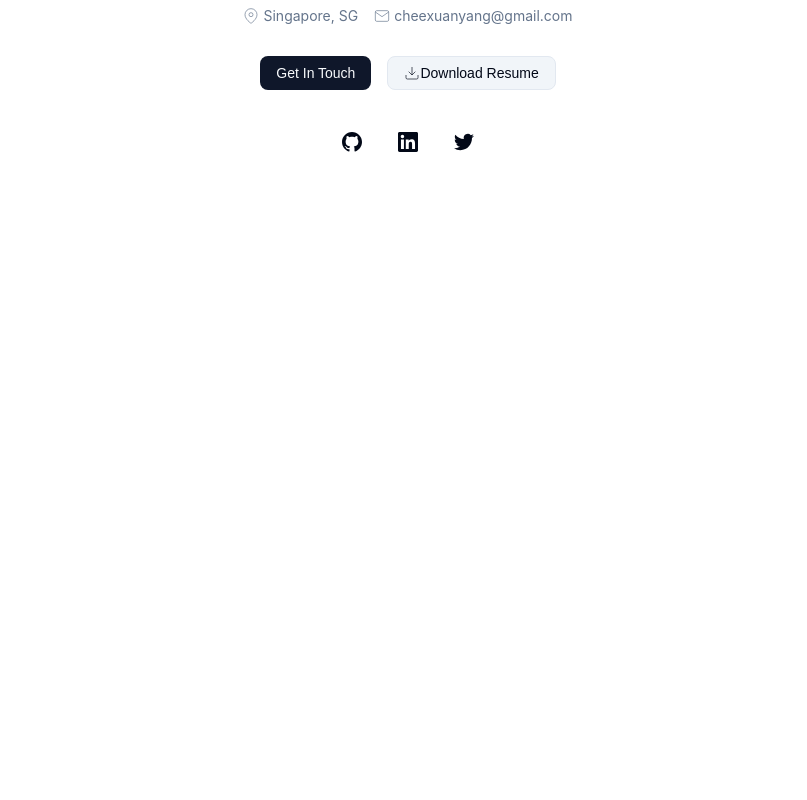
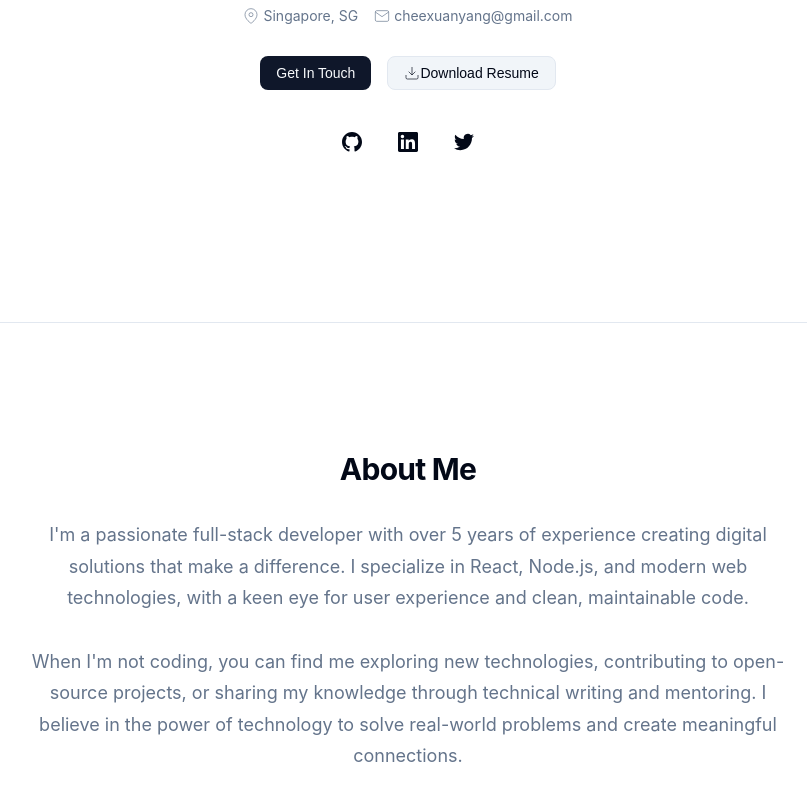
Before and after one commit to cheesexuanyang/my-portfolio, a React (Vite) app: page / in a window 1280 px wide. Shown: the part 450-1250 px from the top of the page, without its empty margins (232-1039 px from the left). Before the commit the page ends 800 px from the top, so only its background shows below. Built offline with nearby package versions, Linux system fonts and the light colour scheme.

Commit message:
about me section

```diff
--- a/src/App.css
+++ b/src/App.css
@@ -89,6 +89,12 @@
   }
 }
 
+.section-divider {
+  border: none;
+  border-top: 1px solid hsl(var(--border));
+  margin: 2rem auto;
+}
+
 /* Utility Classes */
 .sr-only {
   position: absolute;
--- a/src/App.jsx
+++ b/src/App.jsx
@@ -1,8 +1,10 @@
 import React from 'react';
 import Navbar from './components/portfolio/navbar/navbar.jsx';
+import Hero from './components/portfolio/hero/hero.jsx';
+import About from './components/portfolio/about/about.jsx';
 import './index.css';
 import './App.css';
-import Hero from './components/portfolio/hero/hero.jsx';
+
 
 function App() {
   return (
@@ -11,6 +13,10 @@ function App() {
       <section className="hero">
         <Hero />
       </section>
+      <hr className="section-divider" />
+      <section className="about">
+        <About />
+      </section>
     </div>
   );
 }
--- /dev/null
+++ b/src/components/portfolio/about/about.css
@@ -0,0 +1,26 @@
+.about-section {
+  max-width: 1200px;
+  margin: 0 auto;
+  padding: 6rem 1rem;
+}
+
+.about-content {
+  max-width: 768px;
+  margin: 0 auto;
+  text-align: center;
+  display: flex;
+  flex-direction: column;
+  gap: 2rem;
+}
+
+.section-title {
+  font-size: 1.875rem;
+  font-weight: bold;
+  letter-spacing: -0.025em;
+}
+
+.about-text {
+  font-size: 1.125rem;
+  color: hsl(var(--muted-foreground));
+  line-height: 1.75;
+}
--- /dev/null
+++ b/src/components/portfolio/about/about.jsx
@@ -0,0 +1,24 @@
+import React from 'react';
+import './About.css';
+
+const About = () => {
+  return (
+    <section id="about" className="about-section">
+      <div className="about-content">
+        <h2 className="section-title">About Me</h2>
+        <p className="about-text">
+          I'm a passionate full-stack developer with over 5 years of experience creating digital solutions
+          that make a difference. I specialize in React, Node.js, and modern web technologies, with a keen
+          eye for user experience and clean, maintainable code.
+        </p>
+        <p className="about-text">
+          When I'm not coding, you can find me exploring new technologies, contributing to open-source
+          projects, or sharing my knowledge through technical writing and mentoring. I believe in the
+          power of technology to solve real-world problems and create meaningful connections.
+        </p>
+      </div>
+    </section>
+  );
+};
+
+export default About;
--- a/src/components/portfolio/hero/hero.jsx
+++ b/src/components/portfolio/hero/hero.jsx
@@ -59,15 +59,15 @@ const Hero = () => {
           </button>
           <button onClick={handleDownload} className="btn btn-secondary">
             <DownloadIcon />
-            Download Resume
+             Download Resume
           </button>
         </div>
 
         <div className="hero-social">
-          <a href="https://github.com" className="btn btn-ghost btn-icon" aria-label="GitHub">
+          <a href="https://github.com/cheesexuanyang" className="btn btn-ghost btn-icon" aria-label="GitHub">
             <GithubIcon />
           </a>
-          <a href="https://linkedin.com" className="btn btn-ghost btn-icon" aria-label="LinkedIn">
+          <a href="https://www.linkedin.com/in/cheexuanyang/" className="btn btn-ghost btn-icon" aria-label="LinkedIn">
             <LinkedinIcon />
           </a>
           <a href="https://twitter.com" className="btn btn-ghost btn-icon" aria-label="Twitter">
```
